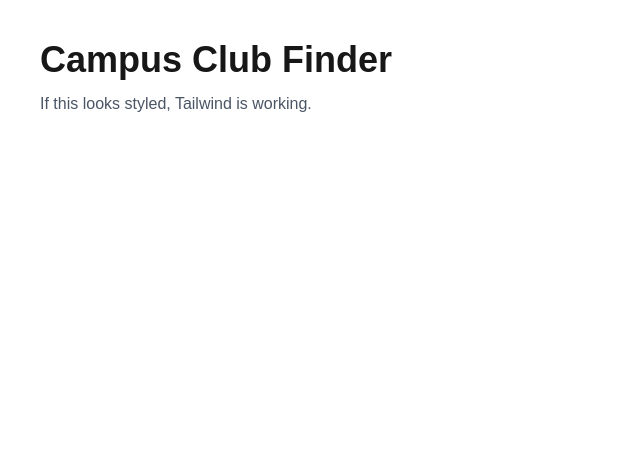
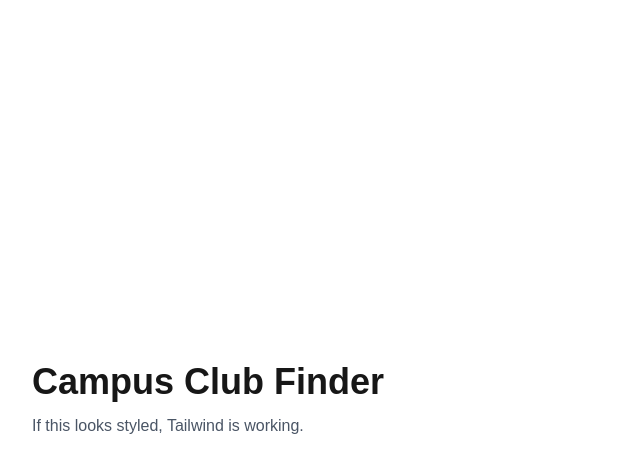
Before and after one commit to nealp/clubFinderApp, a Next.js app in the folder frontend/: page / in a window 1280 px wide. Shown: the top 472 px of the page, without its empty margins (0-640 px from the left). Built offline with nearby package versions, Linux system fonts and the light colour scheme.

Commit message:
Set up standardized page container

```diff
--- a/frontend/src/app/clubs/page.tsx
+++ b/frontend/src/app/clubs/page.tsx
@@ -1,8 +1,10 @@
+import PageContainer from "@/components/PageContainer";
+
 export default function ClubsPage() {
   return (
-    <main className="p-8">
+    <PageContainer>
       <h1 className="text-3xl font-bold">Clubs</h1>
       <p className="mt-2 text-gray-600">Coming soon</p>
-    </main>
+    </PageContainer>
   );
 }
--- a/frontend/src/app/page.tsx
+++ b/frontend/src/app/page.tsx
@@ -1,8 +1,10 @@
+import PageContainer from "@/components/PageContainer";
+
 export default function Home() {
   return (
-    <main className="min-h-screen p-10">
+    <PageContainer>
       <h1 className="text-4xl font-bold">Campus Club Finder</h1>
       <p className="mt-3 text-gray-600">If this looks styled, Tailwind is working.</p>
-    </main>
+    </PageContainer>
   );
 }
--- a/frontend/src/app/saved/page.tsx
+++ b/frontend/src/app/saved/page.tsx
@@ -1,8 +1,10 @@
+import PageContainer from "@/components/PageContainer";
+
 export default function SavedPage() {
   return (
-    <main className="p-8">
+    <PageContainer>
       <h1 className="text-3xl font-bold">Saved</h1>
       <p className="mt-2 text-gray-600">Coming soon</p>
-    </main>
+    </PageContainer>
   );
 }
--- /dev/null
+++ b/frontend/src/components/PageContainer.tsx
@@ -0,0 +1,16 @@
+import { ReactNode } from "react";
+
+interface PageContainerProps {
+  children: ReactNode;
+  className?: string;
+}
+
+export default function PageContainer({ children, className = "" }: PageContainerProps) {
+  return (
+    <main className="min-h-screen flex items-center justify-center">
+      <div className={`w-full mx-auto max-w-7xl px-4 sm:px-6 lg:px-8 py-8 sm:py-10 lg:py-12 ${className}`}>
+        {children}
+      </div>
+    </main>
+  );
+}
```
Also changed, not shown: 1 other file (tests, documents, lock files or other folders).
